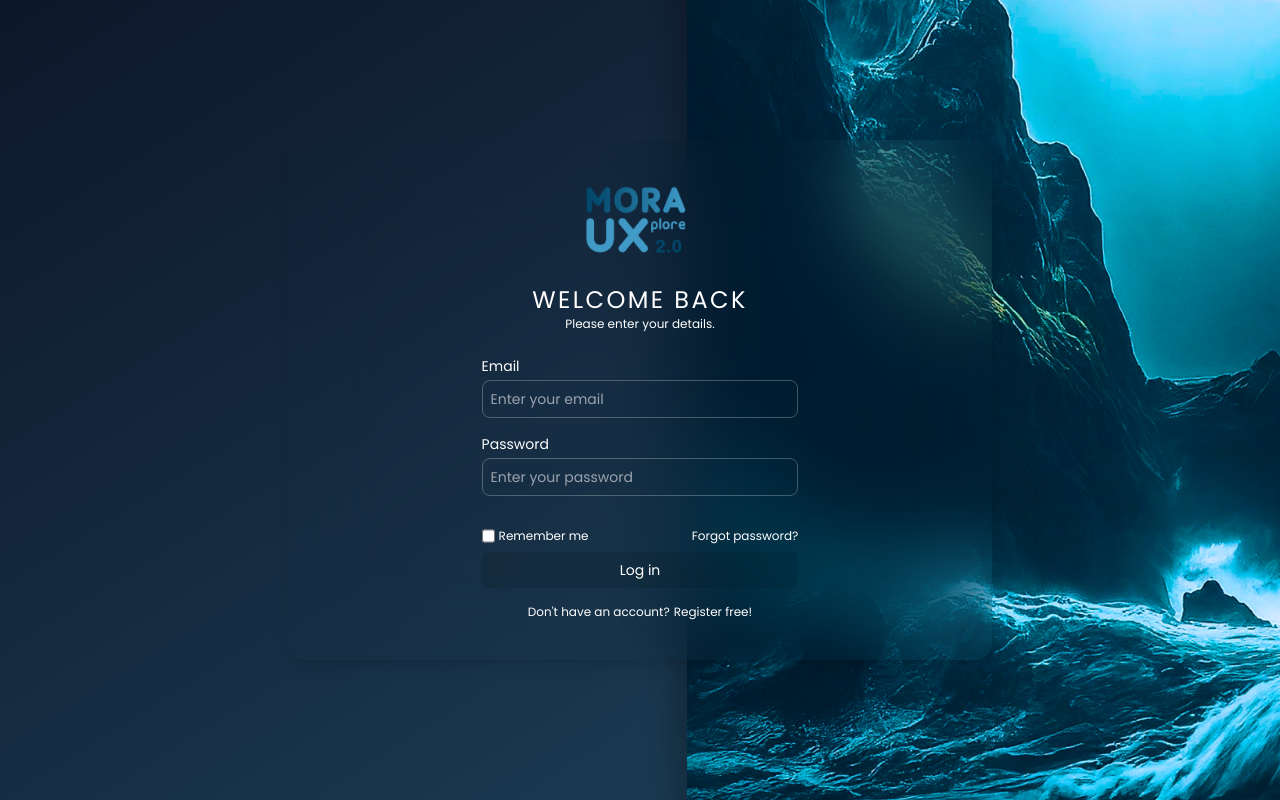
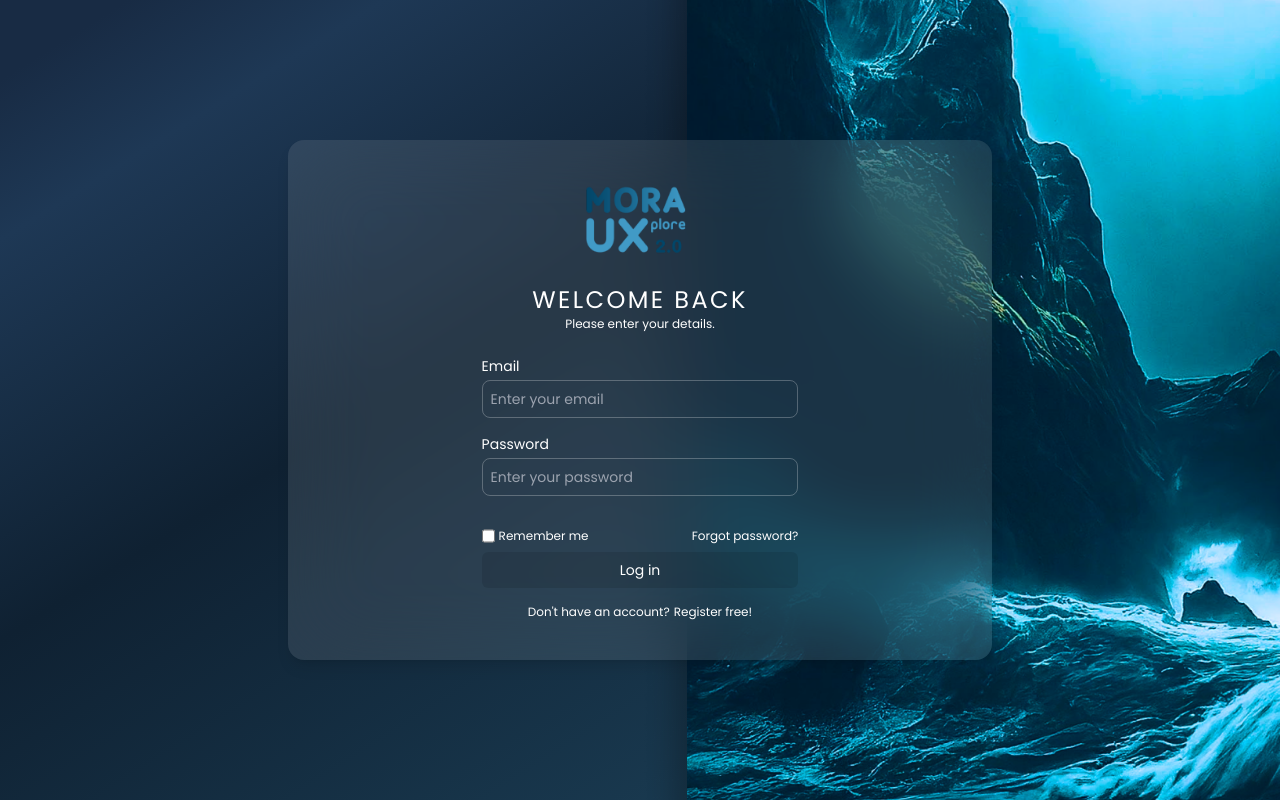
Before and after one commit to UXplore-2-0/official-web, a React (Vite) app in the folder client/: page / in a window 1280 px wide. Built offline with nearby package versions, Linux system fonts and the light colour scheme.

Commit message:
Added background gradient and glass morphism effect

```diff
--- a/client/src/pages/Login/Login.jsx
+++ b/client/src/pages/Login/Login.jsx
@@ -4,12 +4,12 @@ import SeaImage from './images/Sea.png'
 
 function Login() {
     return (
-        <div className='relative bg-gradient-to-br from-[#0E172A] to-[#1E455E]'>
+        <div className='relative' style={{ background: 'linear-gradient(to bottom right, #182B44 5%, #1E3855 15%, #0F2132 40%, #1E455E 95%)' }}>
             <div className='absolute z-10 w-full flex justify-end'>
                 <img src={SeaImage} alt='Sea Image' className='object-cover h-screen w-1/2' />
             </div>
             <div className='relative z-20 text-white flex flex-col items-center justify-center w-full min-h-screen'>
-                <div className='bg-transparent backdrop-blur-2xl shadow-lg flex flex-col items-center justify-center w-[85%] sm:w-[78%] md:w-[70%] lg:w-[55%] py-8 lg:py-10 rounded-2xl font-poppins my-5'>
+                <div className='bg-white/10 backdrop-blur-2xl shadow-lg flex flex-col items-center justify-center w-[85%] sm:w-[78%] md:w-[70%] lg:w-[55%] py-8 lg:py-10 rounded-2xl font-poppins my-5'>
                     <img src={Logo} alt='Mora UXplore 2.0 Logo' className='w-28 sm:w-32 lg:w-36'/>
                     <div className='flex flex-col items-center justify-center my-6'>
                         <h1 className='text-2xl tracking-widest'>WELCOME BACK</h1>
```
